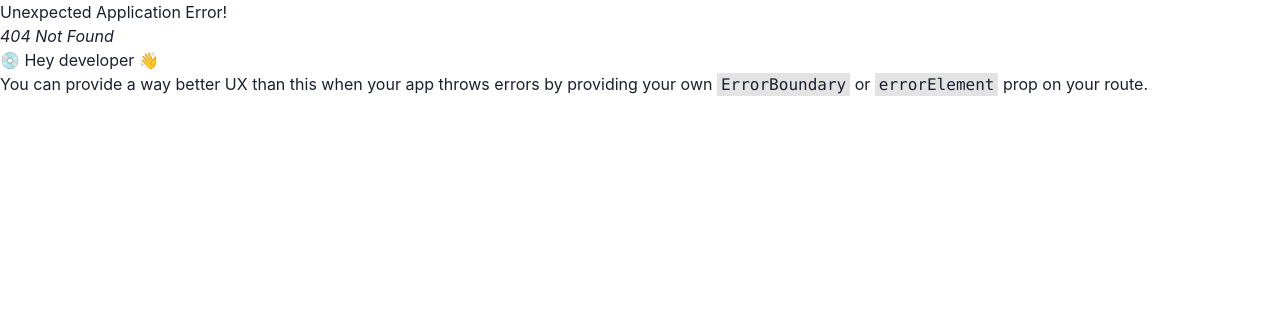
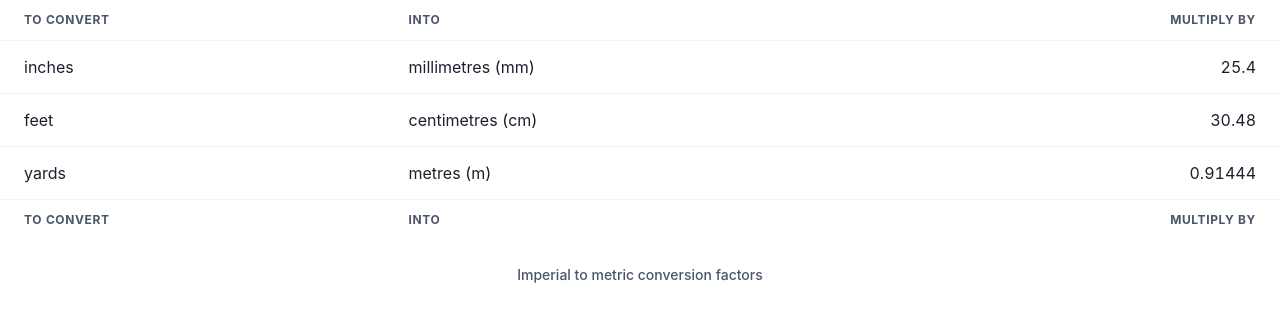
Before and after one commit to nivslive/TS-react---usersCrud, a React (Create React App) app: page /dashboard in a window 1280 px wide. Before the commit this address had no page. Shown: the top 322 px of the page. Built offline with nearby package versions, Linux system fonts and the light colour scheme.

Commit message:
feat: added dashboard

```diff
--- a/src/pages/Dashboard.tsx
+++ b/src/pages/Dashboard.tsx
@@ -1,10 +1,54 @@
 import React from 'react';
+import {
+    Table,
+    Thead,
+    Tbody,
+    Tfoot,
+    Tr,
+    Th,
+    Td,
+    TableCaption,
+    TableContainer,
+  } from '@chakra-ui/react'
 
 const Dashboard: React.FC = () => {
     return (
-        <div>
-            Dashboard
-        </div>
+            <TableContainer>
+            <Table variant='simple'>
+                <TableCaption>Imperial to metric conversion factors</TableCaption>
+                <Thead>
+                <Tr>
+                    <Th>To convert</Th>
+                    <Th>into</Th>
+                    <Th isNumeric>multiply by</Th>
+                </Tr>
+                </Thead>
+                <Tbody>
+                <Tr>
+                    <Td>inches</Td>
+                    <Td>millimetres (mm)</Td>
+                    <Td isNumeric>25.4</Td>
+                </Tr>
+                <Tr>
+                    <Td>feet</Td>
+                    <Td>centimetres (cm)</Td>
+                    <Td isNumeric>30.48</Td>
+                </Tr>
+                <Tr>
+                    <Td>yards</Td>
+                    <Td>metres (m)</Td>
+                    <Td isNumeric>0.91444</Td>
+                </Tr>
+                </Tbody>
+                <Tfoot>
+                <Tr>
+                    <Th>To convert</Th>
+                    <Th>into</Th>
+                    <Th isNumeric>multiply by</Th>
+                </Tr>
+                </Tfoot>
+            </Table>
+            </TableContainer>
     )
 }
 
--- a/src/router/Logged.tsx
+++ b/src/router/Logged.tsx
@@ -6,12 +6,12 @@
   RouterProvider,
   Link,
 } from "react-router-dom";
+import Dashboard from "../pages/Dashboard";
 
-const logged = true
 const Logged: Object[] = [
   {
     path: "dashboard",
-    element: <div>Dashboard</div>,
+    element: <Dashboard/>,
   },
 ]
 export default Logged;
--- a/src/router/Router.tsx
+++ b/src/router/Router.tsx
@@ -2,5 +2,5 @@
 import Logged from "./Logged";
 
 const auth = true;
-const Routes = auth ? Public : Logged
+const Routes = auth ? Logged : Public
 export default Routes;
```
